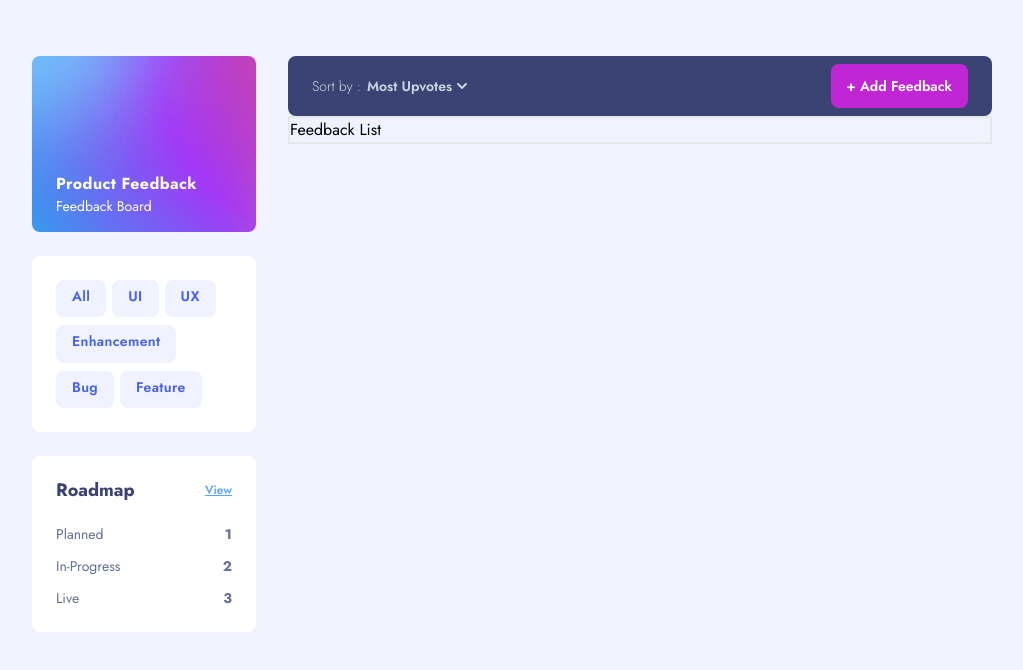
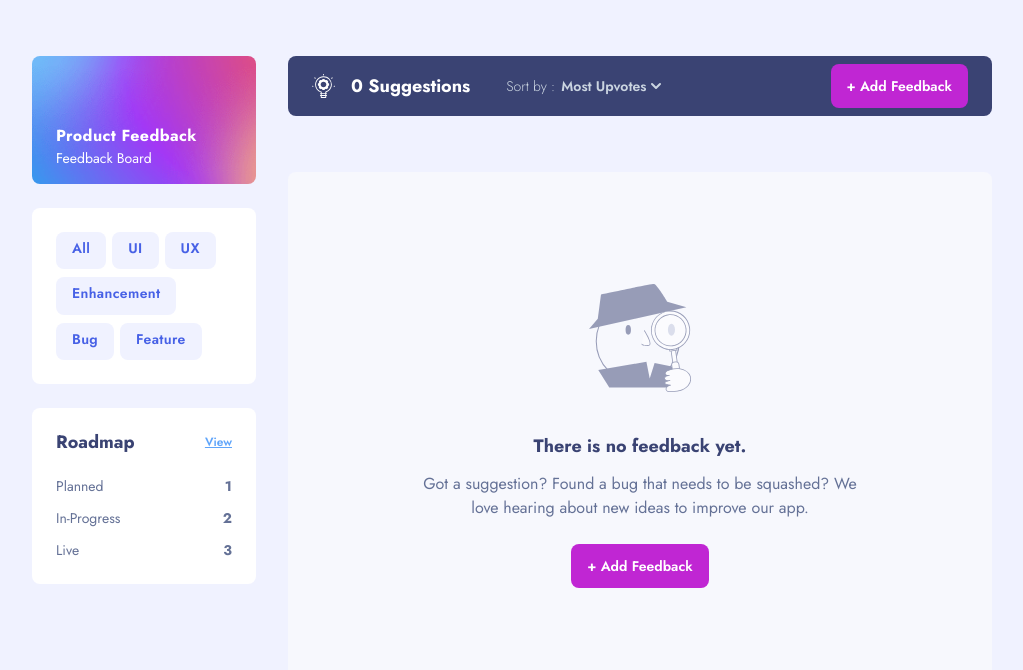
Before and after one commit to diniezikryy/product-feedback-app, a React (Create React App) app in the folder product-feedback-frontend/: page / in a window 1280 px wide. Shown: the top 670 px of the page, without its empty margins (128-1151 px from the left). Built offline with nearby package versions, Linux system fonts and the light colour scheme.

Commit message:
responsive no feedback card

```diff
--- /dev/null
+++ b/product-feedback-frontend/src/components/Homepage/FeedbackList/FeedbackList.js
@@ -0,0 +1,11 @@
+import NoFeedbackCard from "./NoFeedbackCard";
+
+const FeedbackList = () => {
+  return (
+    <div className="mx-6 my-8 sm:mx-0">
+      <NoFeedbackCard />
+    </div>
+  );
+};
+
+export default FeedbackList;
--- /dev/null
+++ b/product-feedback-frontend/src/components/Homepage/FeedbackList/NoFeedbackCard.js
@@ -0,0 +1,21 @@
+import ButtonPrimary from "../../Elements/Buttons/ButtonPrimary";
+
+import { ReactComponent as Empty } from "../../../assets/suggestions/illustration-empty.svg";
+
+const NoFeedbackCard = () => {
+  return (
+    <div className="flex flex-col items-center justify-center px-6 py-20 rounded-lg sm:py-28 bg-main-primary">
+      <Empty />
+      <h1 className="mt-10 text-lg font-bold text-navy-primary">
+        There is no feedback yet.
+      </h1>
+      <p className="max-w-md mt-3 mb-6 text-base text-center text-navy-tertiary">
+        Got a suggestion? Found a bug that needs to be squashed? We love hearing
+        about new ideas to improve our app.
+      </p>
+      <ButtonPrimary text="+ Add Feedback" />
+    </div>
+  );
+};
+
+export default NoFeedbackCard;
--- a/product-feedback-frontend/src/components/Homepage/FeedbackNavbar/FeedbackNavbar.js
+++ b/product-feedback-frontend/src/components/Homepage/FeedbackNavbar/FeedbackNavbar.js
@@ -1,12 +1,23 @@
 import ButtonPrimary from "../../Elements/Buttons/ButtonPrimary";
 import SortDropdown from "./SortDropdown";
+import { ReactComponent as Lightbulb } from "./icon-suggestions.svg";
 
-const FeedbackNavbar = () => {
+const FeedbackNavbar = ({ feedbackNum }) => {
   return (
-    <div>
-      <div className="flex items-center justify-between px-6 py-2 bg-navy-primary sm:rounded-lg">
+    <div className="mb-6">
+      <div className="flex items-center px-6 py-2 bg-navy-primary sm:rounded-lg">
+        <div className="hidden sm:contents">
+          <div className="flex items-center ">
+            <Lightbulb />
+            <p className="ml-4 text-lg font-bold text-white">
+              {feedbackNum} Suggestions
+            </p>
+          </div>
+        </div>
         <SortDropdown />
-        <ButtonPrimary text="+ Add Feedback" />
+        <div className="ml-auto">
+          <ButtonPrimary text="+ Add Feedback" />
+        </div>
       </div>
     </div>
   );
--- a/product-feedback-frontend/src/components/Homepage/FeedbackNavbar/SortDropdown.js
+++ b/product-feedback-frontend/src/components/Homepage/FeedbackNavbar/SortDropdown.js
@@ -10,7 +10,7 @@ const SortDropdown = () => {
   const [selected, setSelected] = useState(sortOptions[0]);
 
   return (
-    <div className="">
+    <div className="ml-0 sm:ml-9">
       <Listbox value={selected} onChange={setSelected}>
         <div className="relative">
           <Listbox.Button className="relative w-full text-left cursor-default focus:outline-none focus-visible:ring-2 focus-visible:ring-opacity-75 focus-visible:ring-white focus-visible:ring-offset-orange-300 focus-visible:ring-offset-2 focus-visible:border-indigo-500 sm:text-sm">
--- a/product-feedback-frontend/src/components/Homepage/Hero.js
+++ b/product-feedback-frontend/src/components/Homepage/Hero.js
@@ -2,7 +2,7 @@ const Hero = ({ handleSlideoverOpen, open }) => {
   const genericHamburgerLine = `h-1 w-6 my-1 rounded-full bg-main-secondary transition ease transform duration-300`;
 
   return (
-    <div className="sm:w-56 sm:h-44 sm:flex-col sm:justify-end sm:items-start sm:rounded-lg relative flex items-center justify-between bg-cover bg-[url('./assets/background-header.png')] px-6 py-4">
+    <div className="sm:w-56 lg:h-32 sm:h-44 sm:flex-col sm:justify-end sm:items-start sm:rounded-lg relative flex items-center justify-between bg-cover bg-[url('./assets/background-header.png')] px-6 py-4">
       <div className="flex flex-col justify-end">
         <p className="text-base font-bold tracking-wide text-white">
           Product Feedback
--- a/product-feedback-frontend/src/components/Homepage/Homepage.js
+++ b/product-feedback-frontend/src/components/Homepage/Homepage.js
@@ -3,11 +3,13 @@ import { useState } from "react";
 import Hero from "./Hero";
 import FeedbackNavbar from "./FeedbackNavbar/FeedbackNavbar";
 import FeedbackCategory from "./FeedbackCategory";
+import FeedbackList from "./FeedbackList/FeedbackList";
 import FeedbackRoadmap from "./FeedbackRoadmap";
 import Slideover from "./Slideover";
 
 const Homepage = () => {
   const [open, setOpen] = useState(false);
+  const [feedbacks, setFeedbacks] = useState([]);
 
   const handleSlideoverOpen = () => {
     setOpen(!open);
@@ -26,8 +28,8 @@ const Homepage = () => {
           </div>
 
           <div className="flex flex-col w-full">
-            <FeedbackNavbar />
-            <div className="border-2 border-solid">Feedback List</div>
+            <FeedbackNavbar feedbackNum={feedbacks.length} />
+            <FeedbackList />
           </div>
         </div>
       </div>
@@ -59,8 +61,8 @@ const Homepage = () => {
       </div>
 
       <div className="lg:hidden">
-        <FeedbackNavbar />
-        <div className="border-2 border-solid">Feedback List</div>
+        <FeedbackNavbar feedbackNum={feedbacks.length} />
+        <FeedbackList />
       </div>
     </div>
   );
```
Also changed, not shown: product-feedback-frontend/src/components/Homepage/FeedbackList/FeedbackCard.js (added), product-feedback-frontend/src/components/Homepage/FeedbackNavbar/icon-suggestions.svg (renamed from product-feedback-frontend/src/assets/suggestions/icon-suggestions.svg).
